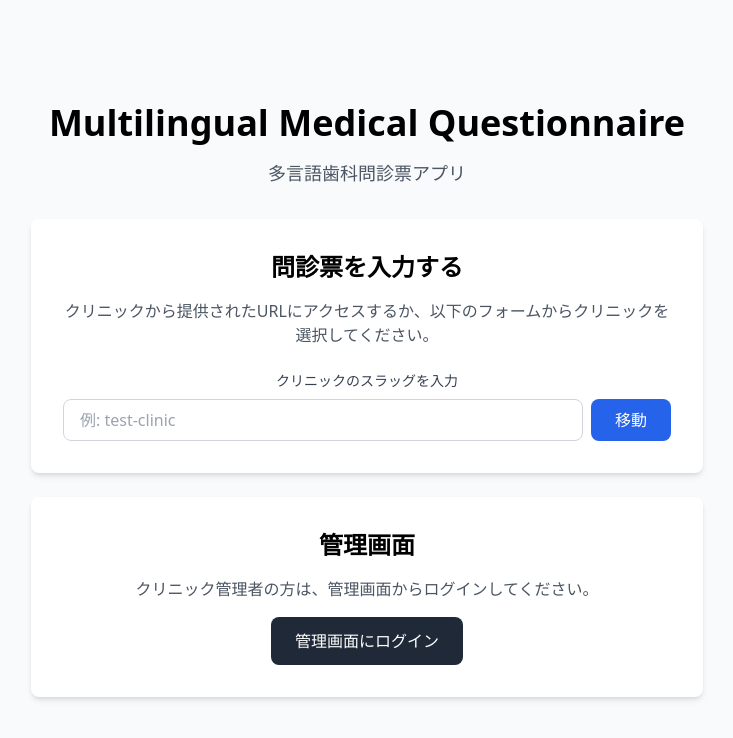
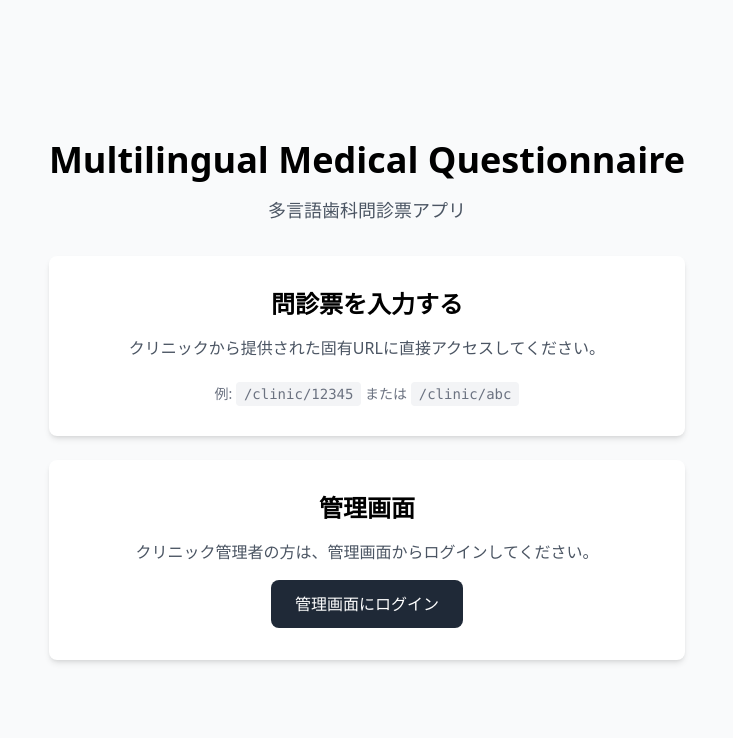
Before and after one commit to informationdentee-spec/multilingual-medical-questionnaire, a Next.js app: page / in a window 1280 px wide. Shown: the top 738 px of the page, without its empty margins (273-1006 px from the left). Built offline with nearby package versions, Linux system fonts and the light colour scheme.

Commit message:
Refactor: クリニック固有URL対応 - /clinic/[slug]で直接言語選択ページを表示、トップページからスラッグ入力フォームを削除

```diff
--- a/app/[locale]/page.tsx
+++ b/app/[locale]/page.tsx
@@ -1,25 +1,6 @@
-'use client';
-
 import Link from 'next/link';
-import { useRouter } from 'next/navigation';
-import { useState } from 'react';
 
 export default function HomePage() {
-  const router = useRouter();
-  const [slug, setSlug] = useState('');
-
-  const handleGoToClinic = () => {
-    const trimmedSlug = slug.trim();
-    if (trimmedSlug) {
-      router.push(`/clinic/${trimmedSlug}/select-language`);
-    }
-  };
-
-  const handleKeyDown = (e: React.KeyboardEvent<HTMLInputElement>) => {
-    if (e.key === 'Enter') {
-      handleGoToClinic();
-    }
-  };
   return (
     <main className="flex min-h-screen flex-col items-center justify-center p-24 bg-gray-50">
       <div className="max-w-2xl mx-auto text-center">
@@ -31,33 +12,11 @@ export default function HomePage() {
         <div className="bg-white rounded-lg shadow-md p-8 mb-6">
           <h2 className="text-2xl font-semibold mb-4">問診票を入力する</h2>
           <p className="text-gray-600 mb-6">
-            クリニックから提供されたURLにアクセスするか、以下のフォームからクリニックを選択してください。
+            クリニックから提供された固有URLに直接アクセスしてください。
           </p>
-
-          <div className="space-y-4">
-            <div>
-              <label htmlFor="clinic-slug" className="block text-sm font-medium text-gray-700 mb-2">
-                クリニックのスラッグを入力
-              </label>
-              <div className="flex gap-2">
-                <input
-                  id="clinic-slug"
-                  type="text"
-                  placeholder="例: test-clinic"
-                  value={slug}
-                  onChange={(e) => setSlug(e.target.value)}
-                  onKeyDown={handleKeyDown}
-                  className="flex-1 px-4 py-2 border border-gray-300 rounded-lg focus:outline-none focus:ring-2 focus:ring-blue-500"
-                />
-                <button
-                  onClick={handleGoToClinic}
-                  className="px-6 py-2 bg-blue-600 text-white rounded-lg hover:bg-blue-700 transition-colors"
-                >
-                  移動
-                </button>
-              </div>
-            </div>
-          </div>
+          <p className="text-sm text-gray-500">
+            例: <code className="bg-gray-100 px-2 py-1 rounded">/clinic/12345</code> または <code className="bg-gray-100 px-2 py-1 rounded">/clinic/abc</code>
+          </p>
         </div>
 
         <div className="bg-white rounded-lg shadow-md p-8">
--- a/app/clinic/[slug]/[locale]/complete/page.tsx
+++ b/app/clinic/[slug]/[locale]/complete/page.tsx
@@ -17,7 +17,7 @@ export default function CompletePage() {
     : (params.locale ?? 'ja');
 
   const handleNewQuestionnaire = () => {
-    router.push(`/clinic/${slug}/select-language`);
+    router.push(`/clinic/${slug}`);
   };
 
   return (
--- a/app/clinic/[slug]/page.tsx
+++ b/app/clinic/[slug]/page.tsx
@@ -1,7 +1,24 @@
-import { redirect } from 'next/navigation';
+import { notFound } from 'next/navigation';
+import { languages } from '@/lib/i18n/languages';
+import { supabaseAdmin } from '@/lib/supabase/server';
+import { LanguageButton } from '@/components/ui/language-button';
 
 interface PageProps {
   params: Promise<{ slug: string | string[] | undefined }> | { slug: string | string[] | undefined };
+}
+
+async function getTenant(slug: string) {
+  const { data, error } = await supabaseAdmin
+    .from('tenants')
+    .select('id, slug, name')
+    .eq('slug', slug)
+    .single();
+
+  if (error || !data) {
+    return null;
+  }
+
+  return data;
 }
 
 export default async function ClinicPage({ params }: PageProps) {
@@ -14,8 +31,32 @@ export default async function ClinicPage({ params }: PageProps) {
     : (resolvedParams.slug ?? '');
 
   if (!slug) {
-    redirect('/');
+    notFound();
   }
 
-  redirect(`/clinic/${slug}/select-language`);
+  // Get tenant information
+  const tenant = await getTenant(slug);
+
+  // If tenant doesn't exist, return 404
+  if (!tenant) {
+    notFound();
+  }
+
+  // Display language selection page directly
+  return (
+    <div className="min-h-screen bg-gray-50 py-8 px-4">
+      <div className="max-w-4xl mx-auto">
+        <h1 className="text-3xl font-bold text-center mb-8">言語を選択</h1>
+        <div className="grid grid-cols-2 sm:grid-cols-3 md:grid-cols-4 lg:grid-cols-6 gap-4">
+          {languages.map((language) => (
+            <LanguageButton
+              key={language.code}
+              language={language}
+              slug={slug}
+            />
+          ))}
+        </div>
+      </div>
+    </div>
+  );
 }
--- a/app/clinic/[slug]/select-language/page.tsx
+++ b/app/clinic/[slug]/select-language/page.tsx
@@ -1,23 +1,7 @@
-import { languages } from '@/lib/i18n/languages';
-import { supabaseAdmin } from '@/lib/supabase/server';
-import { LanguageButton } from '@/components/ui/language-button';
+import { redirect } from 'next/navigation';
 
 interface PageProps {
   params: Promise<{ slug: string | string[] | undefined }> | { slug: string | string[] | undefined };
-}
-
-async function getTenant(slug: string) {
-  const { data, error } = await supabaseAdmin
-    .from('tenants')
-    .select('id, slug')
-    .eq('slug', slug)
-    .single();
-
-  if (error || !data) {
-    return null;
-  }
-
-  return data;
 }
 
 export default async function SelectLanguagePage({ params }: PageProps) {
@@ -30,37 +14,9 @@ export default async function SelectLanguagePage({ params }: PageProps) {
     : (resolvedParams.slug ?? '');
 
   if (!slug) {
-    return (
-      <div className="min-h-screen flex items-center justify-center">
-        <p className="text-red-500">クリニックのスラッグが指定されていません</p>
-      </div>
-    );
+    redirect('/');
   }
 
-  const tenant = await getTenant(slug);
-
-  if (!tenant) {
-    return (
-      <div className="min-h-screen flex items-center justify-center">
-        <p className="text-red-500">クリニックが見つかりません</p>
-      </div>
-    );
-  }
-
-  return (
-    <div className="min-h-screen bg-gray-50 py-8 px-4">
-      <div className="max-w-4xl mx-auto">
-        <h1 className="text-3xl font-bold text-center mb-8">言語を選択</h1>
-        <div className="grid grid-cols-2 sm:grid-cols-3 md:grid-cols-4 lg:grid-cols-6 gap-4">
-          {languages.map((language) => (
-            <LanguageButton
-              key={language.code}
-              language={language}
-              slug={slug}
-            />
-          ))}
-        </div>
-      </div>
-    </div>
-  );
+  // Redirect to the main clinic page (which shows language selection)
+  redirect(`/clinic/${slug}`);
 }
--- a/app/page.tsx
+++ b/app/page.tsx
@@ -1,26 +1,6 @@
-'use client';
-
 import Link from 'next/link';
-import { useRouter } from 'next/navigation';
-import { useState } from 'react';
 
 export default function HomePage() {
-  const router = useRouter();
-  const [slug, setSlug] = useState('');
-
-  const handleGoToClinic = () => {
-    const trimmedSlug = slug.trim();
-    if (trimmedSlug) {
-      router.push(`/clinic/${trimmedSlug}/select-language`);
-    }
-  };
-
-  const handleKeyDown = (e: React.KeyboardEvent<HTMLInputElement>) => {
-    if (e.key === 'Enter') {
-      handleGoToClinic();
-    }
-  };
-
   return (
     <main className="flex min-h-screen flex-col items-center justify-center p-24 bg-gray-50">
       <div className="max-w-2xl mx-auto text-center">
@@ -32,33 +12,11 @@ export default function HomePage() {
         <div className="bg-white rounded-lg shadow-md p-8 mb-6">
           <h2 className="text-2xl font-semibold mb-4">問診票を入力する</h2>
           <p className="text-gray-600 mb-6">
-            クリニックから提供されたURLにアクセスするか、以下のフォームからクリニックを選択してください。
+            クリニックから提供された固有URLに直接アクセスしてください。
           </p>
-
-          <div className="space-y-4">
-            <div>
-              <label htmlFor="clinic-slug" className="block text-sm font-medium text-gray-700 mb-2">
-                クリニックのスラッグを入力
-              </label>
-              <div className="flex gap-2">
-                <input
-                  id="clinic-slug"
-                  type="text"
-                  placeholder="例: test-clinic"
-                  value={slug}
-                  onChange={(e) => setSlug(e.target.value)}
-                  onKeyDown={handleKeyDown}
-                  className="flex-1 px-4 py-2 border border-gray-300 rounded-lg focus:outline-none focus:ring-2 focus:ring-blue-500"
-                />
-                <button
-                  onClick={handleGoToClinic}
-                  className="px-6 py-2 bg-blue-600 text-white rounded-lg hover:bg-blue-700 transition-colors"
-                >
-                  移動
-                </button>
-              </div>
-            </div>
-          </div>
+          <p className="text-sm text-gray-500">
+            例: <code className="bg-gray-100 px-2 py-1 rounded">/clinic/12345</code> または <code className="bg-gray-100 px-2 py-1 rounded">/clinic/abc</code>
+          </p>
         </div>
 
         <div className="bg-white rounded-lg shadow-md p-8">
```
